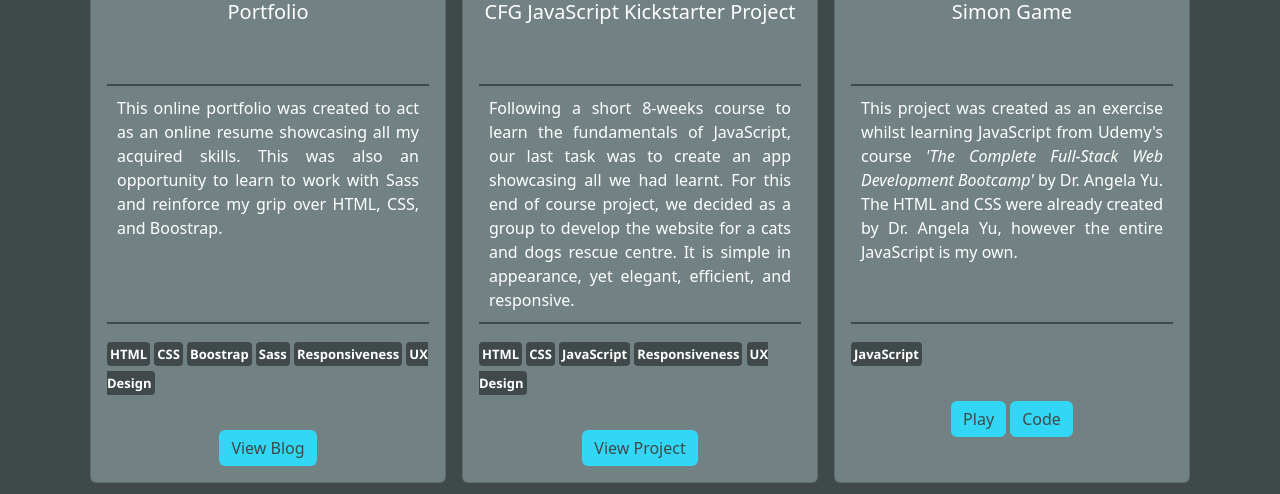
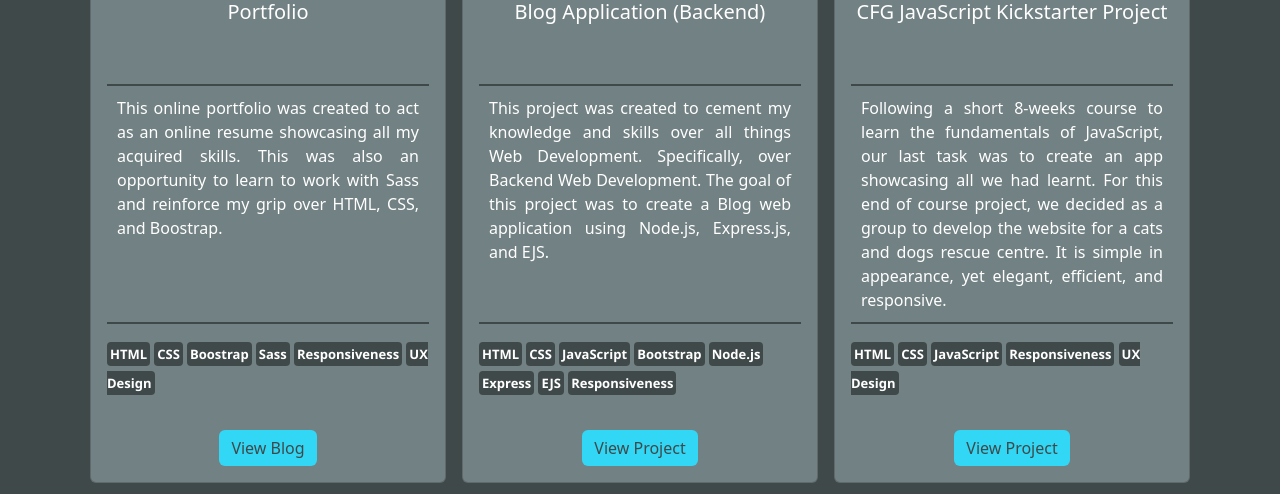
Before and after one commit to m-mathilde34/mathilde-dev, a plain HTML site: page index.html in a window 1280 px wide. Shown: the part 2950-3444 px from the top of the page. Drawn offline with nearby package versions, Linux system fonts and the light colour scheme.

Commit message:
Added latest project to section

```diff
--- a/index.html
+++ b/index.html
@@ -172,6 +172,29 @@
             <div class="card h-100">
                 <img src="./images/cfg-javascript-website.png" class="card-img-top" alt="javascript project screenshot">
                 <div class="card-body">
+                  <h5 class="card-title">Blog Application (Backend)</h5>
+                  <p class="card-text">This project was created to cement my knowledge and skills over all things Web Development.
+                    Specifically, over Backend Web Development. The goal of this project was to create a Blog web application using Node.js,
+                    Express.js, and EJS.</p>
+                  <div class="tags">
+                    <span class="skill-tags">HTML</span>
+                    <span class="skill-tags">CSS</span>
+                    <span class="skill-tags">JavaScript</span>
+                    <span class="skill-tags">Bootstrap</span>
+                    <span class="skill-tags">Node.js</span>
+                    <span class="skill-tags">Express</span>
+                    <span class="skill-tags">EJS</span>
+                    <span class="skill-tags">Responsiveness</span>
+                  </div>
+                  <a href="https://github.com/m-mathilde34/blog-app" class="align-self-center btn btn-primary">View Project</a>
+                </div>
+            </div>
+          </div>
+
+          <div class="col p-2">
+            <div class="card h-100">
+                <img src="./images/cfg-javascript-website.png" class="card-img-top" alt="javascript project screenshot">
+                <div class="card-body">
                   <h5 class="card-title">CFG JavaScript Kickstarter Project</h5>
                   <p class="card-text">Following a short 8-weeks course to learn the fundamentals of JavaScript, our last task was to create an app showcasing all we had learnt.
                     For this end of course project, we decided as a group to develop the website for a cats and dogs rescue centre.
@@ -187,6 +210,7 @@
                 </div>
             </div>
           </div>
+
           <div class="col p-2">
             <div class="card h-100">
               <img src="./images/simon-game.png" class="card-img-top" alt="web development project screenshot">
@@ -205,6 +229,7 @@
               </div>
             </div>
           </div>
+
           <div class="col p-2">
             <div class="card h-100">
               <img src="./images/todo.png" class="card-img-top" alt="screenshot of one javascript app">
@@ -222,6 +247,7 @@
               </div>
             </div>
           </div>
+
           <div class="col p-2">
             <div class="card h-100">
               <img src="./images/cfg-webdev-website.png" class="card-img-top" alt="web development project screenshot">
```
